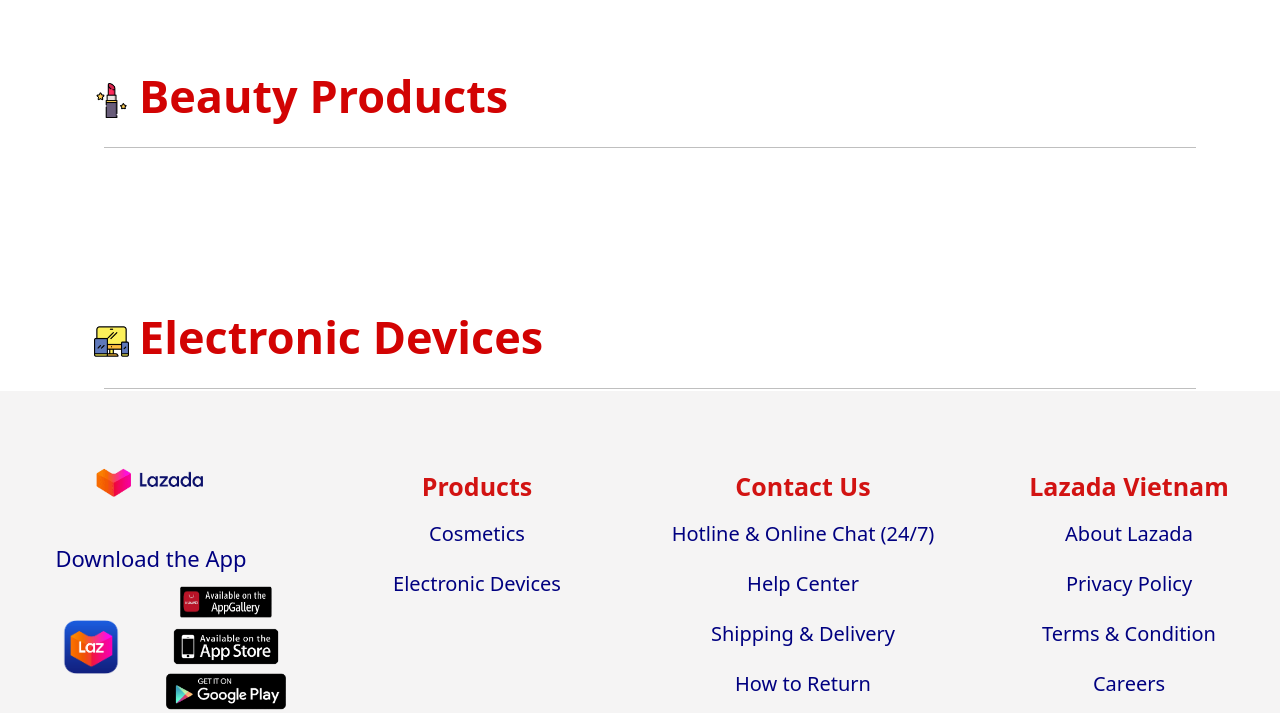
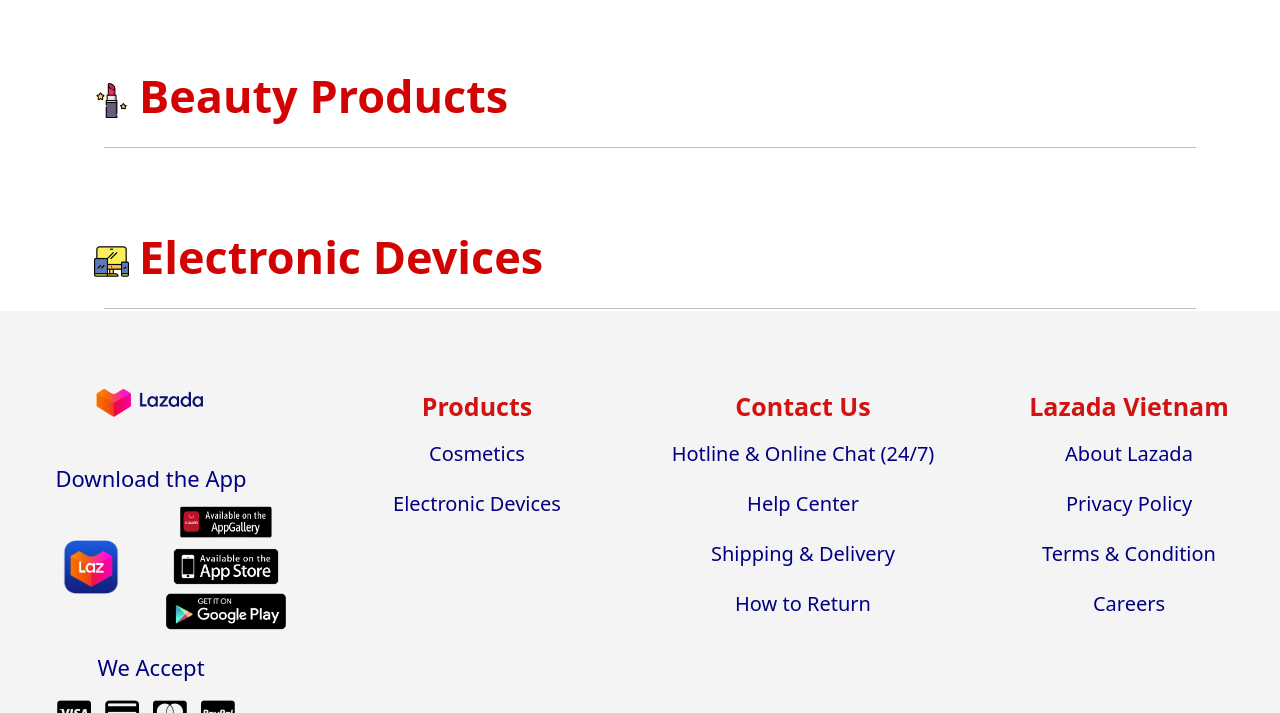
Before and after one commit to Logan-Ph/full_stack_application, a Node server app: template src/resources/views/home.handlebars in a window 1280 px wide. Shown: the part 1998-2711 px from the top of the page. Run offline with Node 20, Linux system fonts and the light colour scheme; the template is opened without the code that fills it, so the values that code supplies are empty; some libraries are stand-ins or nearby versions.

Commit message:
Update home.handlebars

```diff
--- a/src/resources/views/home.handlebars
+++ b/src/resources/views/home.handlebars
@@ -333,10 +333,10 @@
             <h1>Beauty Products</h1>
         </div>
         <hr class="line">
-        <div class="row row-cols-1 row-cols-md-2 row-cols-lg-4 my-4 pb-5 g-4">
+        <div class="row row-cols-1 row-cols-md-2 row-cols-xl-5 g-4">
             {{#each products}}
             {{#if (ifeq this.category 'cosmetics')}}
-            <div class="col-4 my-4">
+            <div class="col">
                 <div class="card">
                     <a href="/home/{{this._id}}/product-detail" class="product_detail">
                         <div class="product-img">
```
